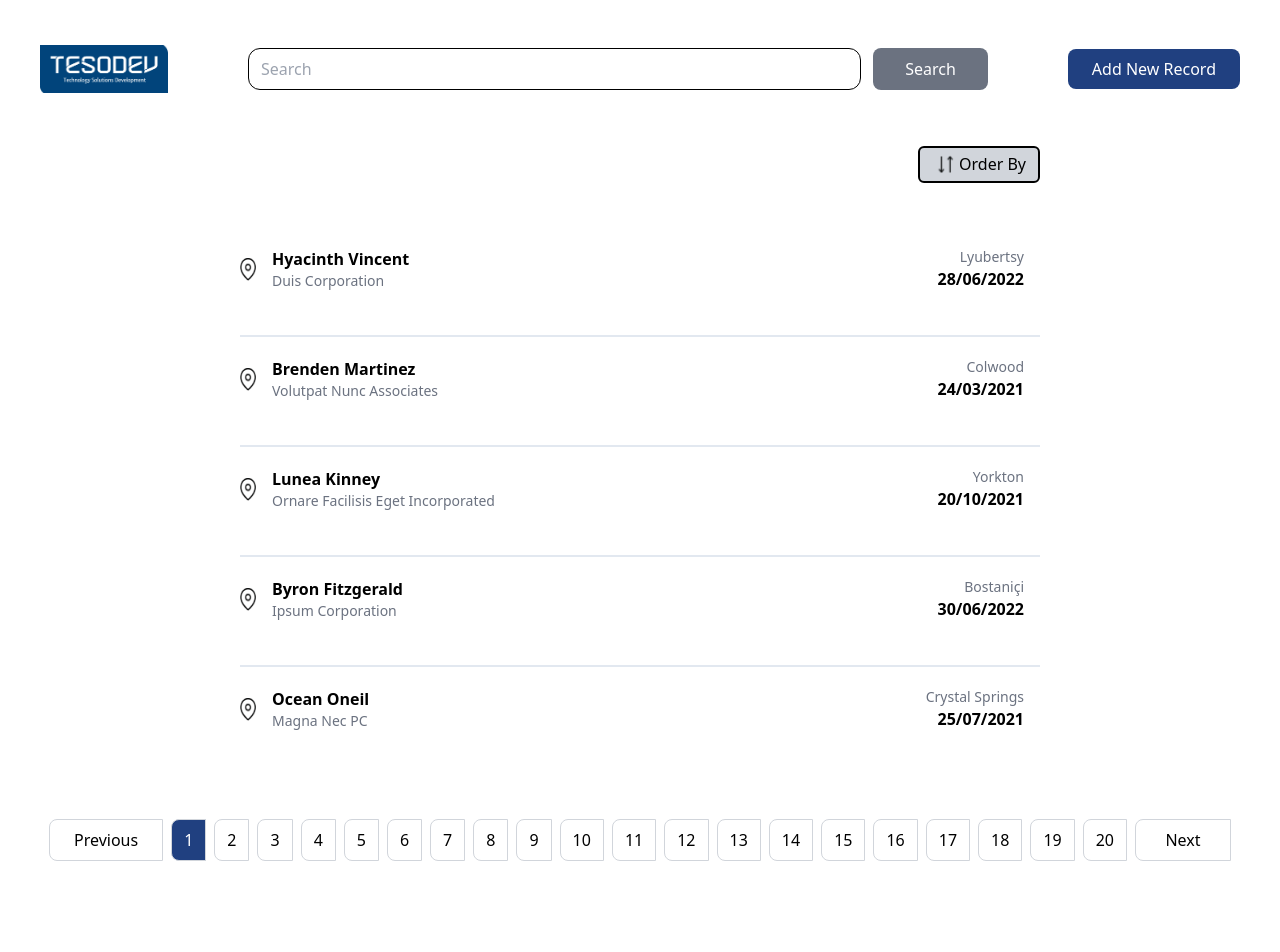
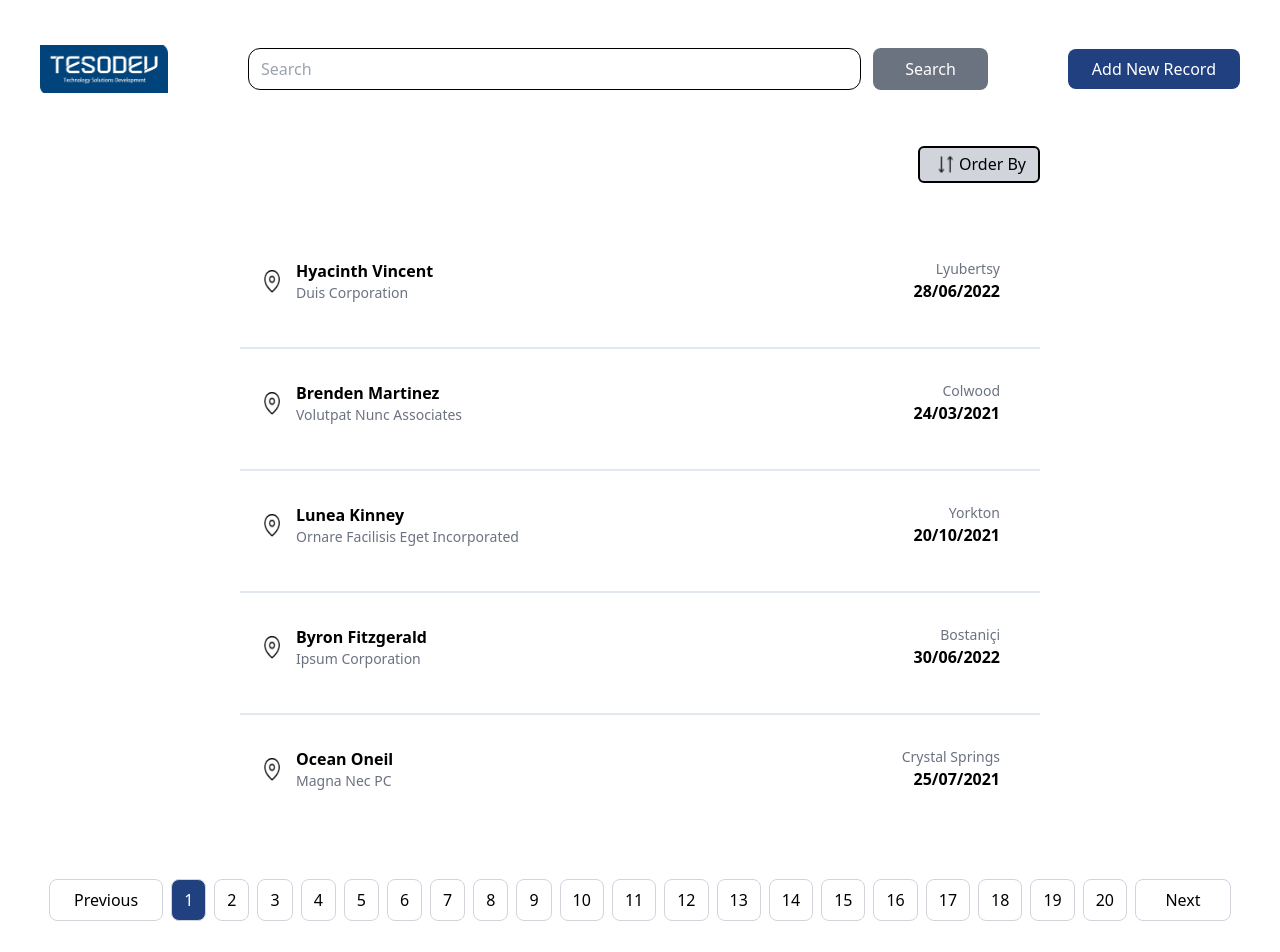
Before and after one commit to lutfullahcelenk/search-engine-system, a React (Create React App) app: page /resultpage in a window 1280 px wide. Shown: the top 952 px of the page. Before the commit the page ends 901 px from the top, so only its background shows below. Built offline with nearby package versions, Linux system fonts and the light colour scheme.

Commit message:
button hover effects are given

```diff
--- a/src/components/Card/index.tsx
+++ b/src/components/Card/index.tsx
@@ -23,7 +23,7 @@ const Card = ({ item, page }: ICard) => {
       )}
 
       {page === "resultpage" && (
-        <div className="flex items-center justify-between py-3 ">
+        <div className="flex items-center justify-between py-3 mt-3 lg:px-6 hover:bg-hoverBlue hover:rounded-xl">
           <div className="flex items-center">
             <img src={location} alt="location" className="w-4 h-6 " />
 
--- a/src/components/Dropdown/index.tsx
+++ b/src/components/Dropdown/index.tsx
@@ -55,7 +55,7 @@ const Dropdown = ({ output, setOutput }: any) => {
       <div
         className={`${
           orderOpen ? "flex" : "hidden"
-        } flex-col absolute -right-2 top-8 mt-1 bg-white shadow-lg border rounded-lg  py-2 px-4`}
+        } flex-col absolute -right-2 top-12 mt-1 bg-white shadow-lg border rounded-lg  py-2 px-4`}
       >
         <button
           className="flex justify-start px-2 py-1 hover:bg-gray-300 hover:rounded-lg"
--- a/src/components/Footer/index.tsx
+++ b/src/components/Footer/index.tsx
@@ -24,7 +24,7 @@ const Footer = () => {
       <iframe
         title="tesodev"
         src="https://www.google.com/maps/embed?pb=!1m14!1m8!1m3!1d12041.118984277!2d28.8909481!3d41.0191353!3m2!1i1024!2i768!4f13.1!3m3!1m2!1s0x0%3A0xc98f44e9057adcde!2zVGVzb2RldiBZYXrEsWzEsW0gRG9uYW7EsW0gQmlsacWfaW0gQml5b21lZGlrYWwgS29uZ3JlIFR1cml6bSBFxJ9pdGltIERhbsSxxZ9tYW5sxLFrIExpbWl0ZWQgxZ5pcmtldGk!5e0!3m2!1str!2str!4v1659273691612!5m2!1str!2str"
-        className="w-full lg:w-1/3"
+        className="w-full rounded lg:w-1/4"
         loading="lazy"
         referrerPolicy="no-referrer-when-downgrade"
       ></iframe>
--- a/src/components/Form/index.tsx
+++ b/src/components/Form/index.tsx
@@ -1,6 +1,8 @@
+// @ts-nocheck
 import { useContext } from "react";
 import { engineContext } from "../../context/engineContext";
 import { useNavigate } from "react-router-dom";
+import search from "../../assets/search.svg";
 import Card from "../Card";
 
 const Form = () => {
@@ -13,7 +15,7 @@ const Form = () => {
       alert("Fill in the gap...");
     } else {
       setText(text);
-      navigate("/resultpage")
+      navigate("/resultpage");
     }
   };
 
@@ -24,18 +26,24 @@ const Form = () => {
       </h2>
 
       <div className="flex flex-col w-full px-8 py-2 lg:flex-row">
+        <div className="flex w-full px-3 py-3 border border-black rounded-xl">
+          <img src={search} alt="search-bar" className="" />
           <input
             type="text"
-          className="w-full px-3 py-2 border border-black rounded-xl "
+            className="pl-4 outline-none"
             placeholder="Search"
             value={text}
+            prefix={search}
             onChange={(e: any) => setText(e.target.value)}
           />
+        </div>
         <button
           onClick={handleClick}
           type="button"
-          disabled={text ? false : true}
-          className={`px-8 py-2 mt-3 text-white rounded-lg lg:mt-0 ${text ? "bg-darkBlue" : "bg-gray-500"} lg:ml-3`}
+          disabled={text && text.length > 1 ? false : true}
+          className={`px-8 py-3 mt-3 text-white rounded-lg lg:mt-0 ${
+            text ? "bg-darkBlue hover:bg-buttonHover" : "bg-gray-500"
+          } lg:ml-3 `}
         >
           Search
         </button>
--- a/src/components/Pagination/index.tsx
+++ b/src/components/Pagination/index.tsx
@@ -26,7 +26,7 @@ const Pagination = ({
         <button
           onClick={() => paginate(currentPage - 1)}
           disabled={currentPage === 1 ? true : false}
-          className="block px-6 py-2 mx-1 bg-white border border-gray-300 rounded-l-lg "
+          className="block px-6 py-2 mx-1 bg-white border border-gray-300 rounded-lg cursor-pointer hover:bg-hoverBlue"
         >
           Previous
         </button>
@@ -36,9 +36,9 @@ const Pagination = ({
         <li key={number}>
           <button
             onClick={() => paginate(number)}
-            className={`hidden lg:block px-3 py-2 mx-1 ${
+            className={`hidden lg:block px-3 py-2 mx-1 hover:bg-hoverBlue ${
               number === currentPage ? "bg-darkBlue text-white" : "bg-white"
-            }  border border-gray-300 rounded-l-lg `}
+            }  border border-gray-300 rounded-lg `}
           >
             {number}
           </button>
@@ -51,7 +51,7 @@ const Pagination = ({
             currentPage === pageNumbers[pageNumbers.length - 1] ? true : false
           }
           onClick={() => paginate(currentPage + 1)}
-          className="block w-24 px-6 py-2 mx-1 bg-white border border-gray-300 rounded-l-lg "
+          className="block w-24 px-6 py-2 mx-1 bg-white border border-gray-300 rounded-lg cursor-pointer hover:bg-hoverBlue"
         >
           Next
         </button>
--- a/src/components/TopBar/index.tsx
+++ b/src/components/TopBar/index.tsx
@@ -29,7 +29,7 @@ const TopBar = ({ page }: ITopBar) => {
         onClick={() => navigate("/")}
         src={logo}
         alt="logo"
-        className="w-32 h-12"
+        className="w-32 h-12 cursor-pointer"
       />
 
       {page === "resultpage" && (
@@ -47,7 +47,7 @@ const TopBar = ({ page }: ITopBar) => {
               type="button"
               disabled={text ? false : true}
               className={`px-8 py-2 mt-3 text-white rounded-lg lg:mt-0 ${
-                text ? "bg-darkBlue" : "bg-gray-500"
+                text ? "bg-darkBlue hover:bg-buttonHover" : "bg-gray-500"
               } lg:ml-3`}
             >
               Search
@@ -56,7 +56,7 @@ const TopBar = ({ page }: ITopBar) => {
 
           <button
             type="button"
-            className="px-6 py-2 text-xs text-white rounded-lg bg-darkBlue lg:text-base"
+            className="px-6 py-2 text-xs text-white rounded-lg bg-darkBlue hover:bg-buttonHover lg:text-base"
             onClick={() => navigate("/addpage")}
           >
             Add New Record
--- a/src/pages/Home/index.tsx
+++ b/src/pages/Home/index.tsx
@@ -13,7 +13,7 @@ const Home = () => {
       <div className="flex justify-end m-10 lg:m-20">
         <button
           type="button"
-          className="px-6 py-2 text-xs text-white rounded-lg bg-darkBlue lg:text-base"
+          className="px-6 py-2 text-xs text-white rounded-lg bg-darkBlue lg:text-base hover:bg-buttonHover"
           onClick={() => navigate("/addpage")}
         >
           Add New Record
--- a/tailwind.config.js
+++ b/tailwind.config.js
@@ -6,6 +6,8 @@ module.exports = {
       colors: {
         darkBlue: "#204080",
         lightBlue: "#647EB5",
+        hoverBlue: "#4F75C235",
+        buttonHover: "#4F75C2"
       },
     },
   },
```
Also changed, not shown: src/assets/search.svg (added). Lines whose indentation alone changed are shown as unchanged.
